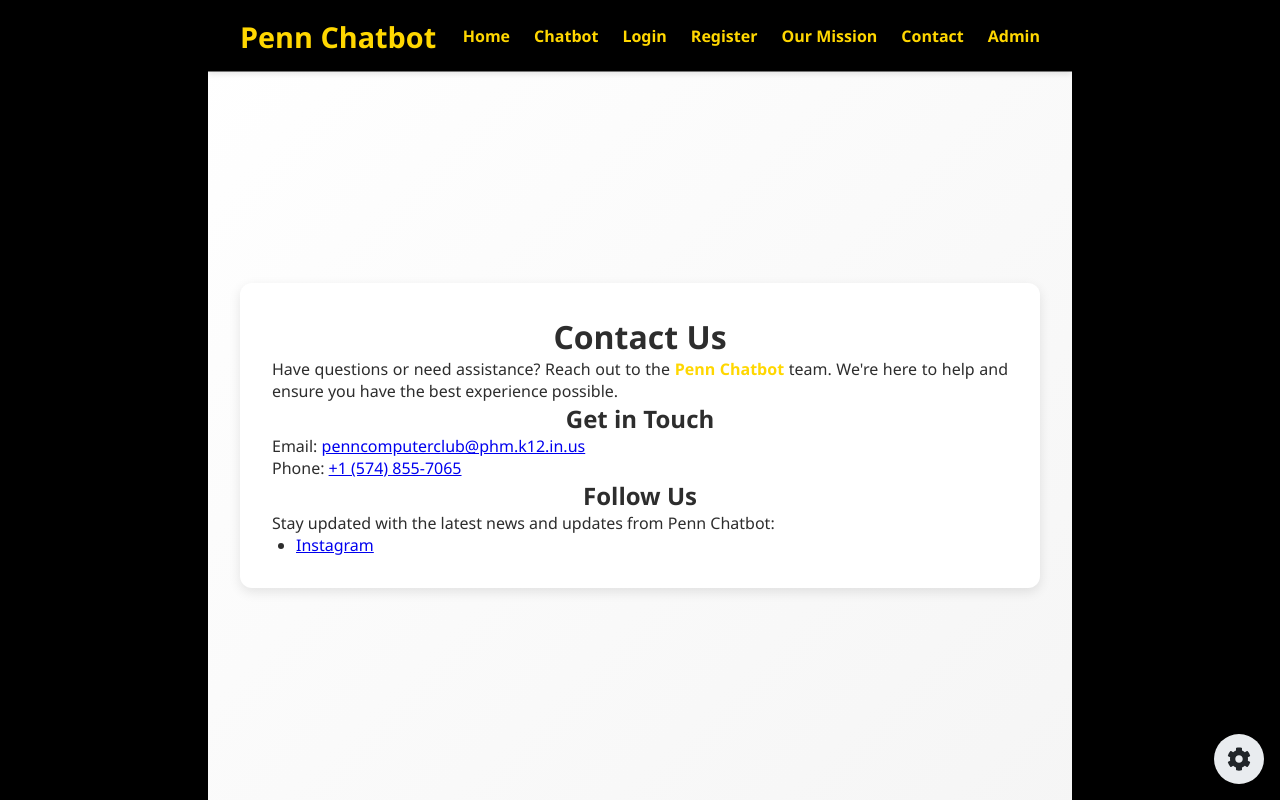
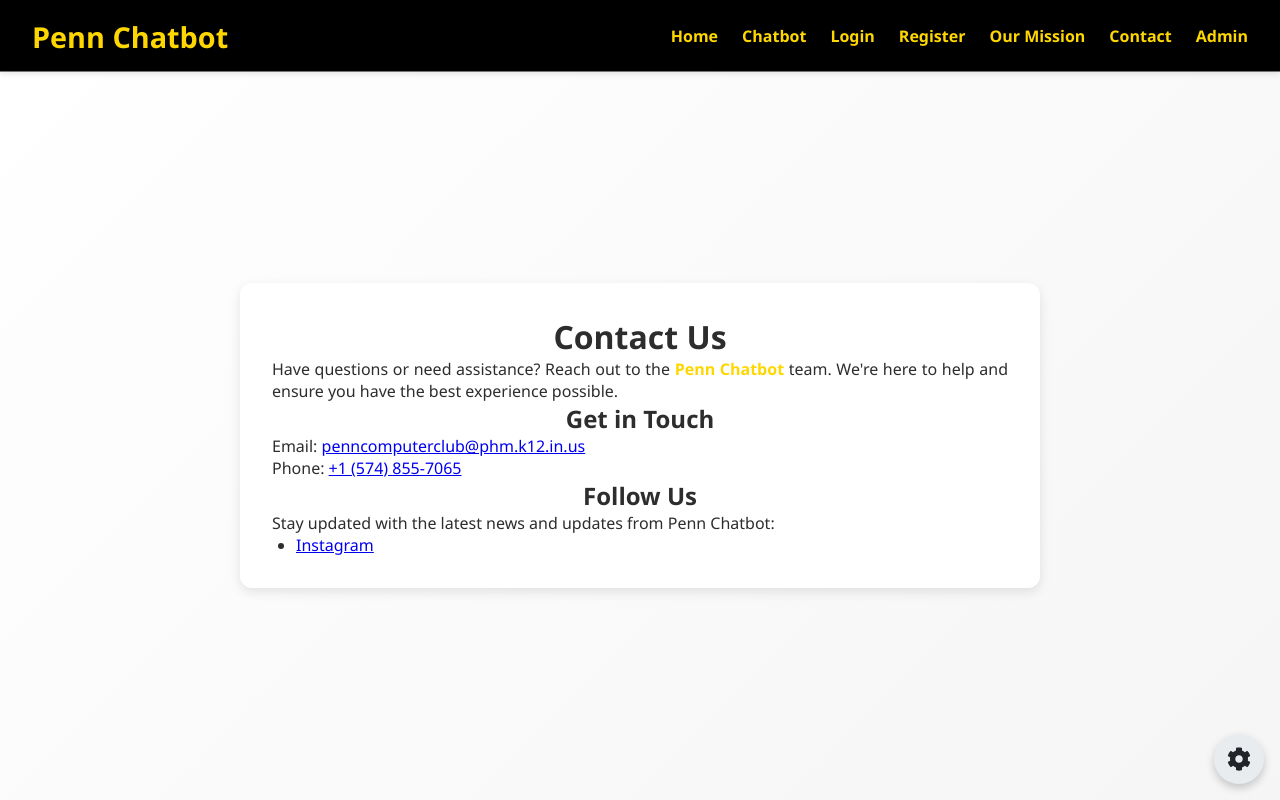
Before and after one commit to vmanukyann/PennAI, a React (Create React App) app in the folder client/: page /contact in a window 1280 px wide. Built offline with nearby package versions, Linux system fonts and the light colour scheme.

Commit message:
Fixed Contact Alligment

```diff
--- a/client/src/Contact.css
+++ b/client/src/Contact.css
@@ -1,4 +1,12 @@
 /* General Styles */
+/* Ensure the body takes full height and width */
+
+html, body {
+  height: 100%;
+  width: 100%;
+  overflow: hidden;
+}
+
 body {
   font-family: 'Arial', sans-serif;
   margin: 0;
@@ -62,8 +70,8 @@ body {
   display: flex;
   justify-content: center;
   align-items: center;
-  min-height: 100vh; /* Ensure it spans the full height */
-  padding: 2rem;
+  height: 100vh; /* Ensure the container spans the full height */
+  width: 100vw;
   background: linear-gradient(135deg, #ffffff 0%, #f5f5f5 100%);
   box-sizing: border-box; /* Include padding in width/height calculations */
 }
```
